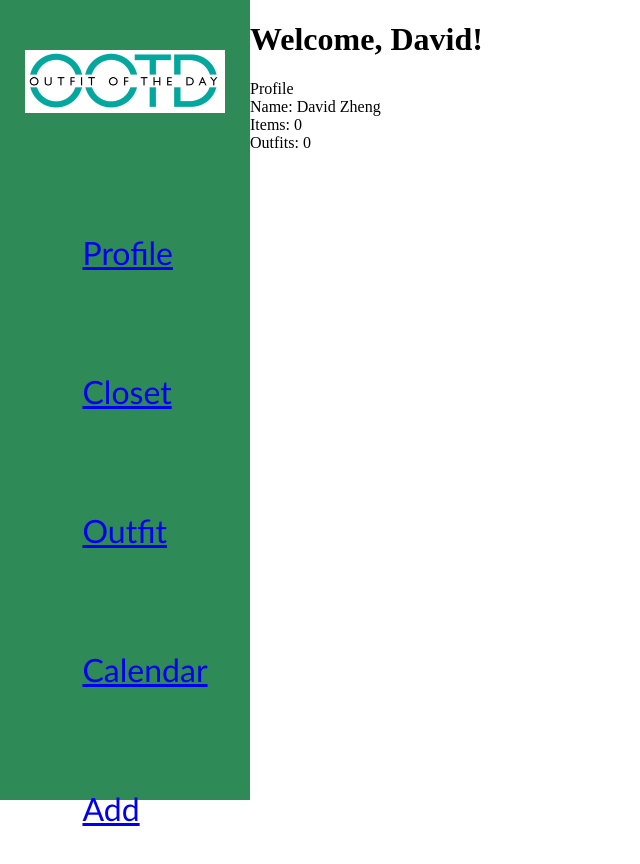
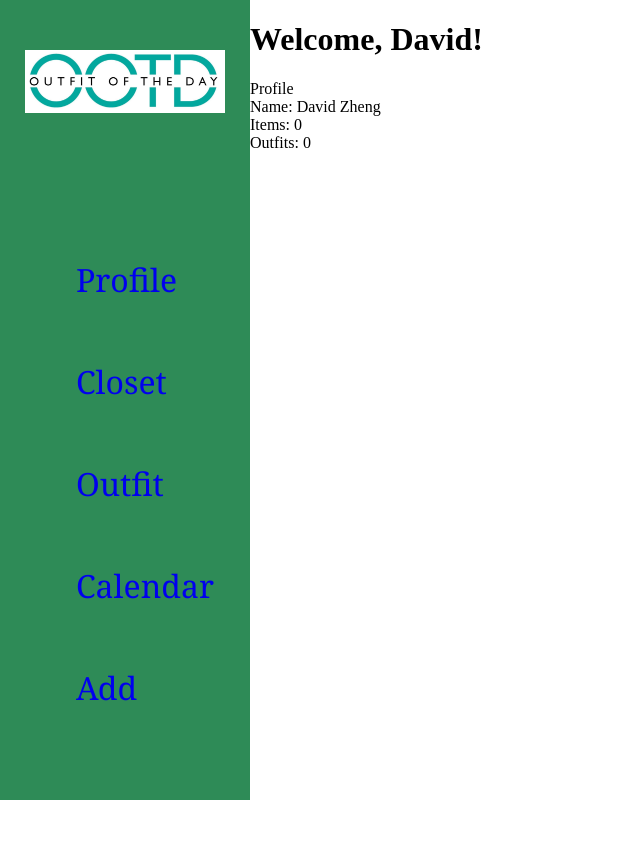
Before and after one commit to davidzheng14/ootd-project, a React (Vite) app: page / in a window 1280 px wide. Shown: the top 864 px of the page, without its empty margins (0-640 px from the left). After the commit the page ends 800 px from the top, so only its background shows below. Built offline with nearby package versions, Linux system fonts and the light colour scheme.

Commit message:
Added more CSS to sidebar

```diff
--- a/src/App.css
+++ b/src/App.css
@@ -47,6 +47,7 @@ body {
 }
 
 .app {
+
   margin: 0;
   padding: 0;
   height: 100vh;
--- a/src/components/Sidebar.css
+++ b/src/components/Sidebar.css
@@ -12,13 +12,22 @@
     margin: 50px;
 }
 
-.nav .link {
+.nav .links {
+    display: flex;
+    flex-direction: column;
     list-style: none;
     font-size: 2rem;
-    padding: 50px;
-    font-family: 'Trebuchet MS', 'Lucida Sans Unicode', 'Lucida Grande', 'Lucida Sans', Arial, sans-serif;
+    font-family: Cambria, Cochin, Georgia, Times, 'Times New Roman', serif;
+    justify-content: space-evenly;
+    flex: 1;
+    text-decoration: none;
+}
+
+.nav .links a {
+    text-decoration: none;
 }
 
 .nav .link:hover{
     background-color:green;
+    border-radius: 10px;
 }
--- a/src/components/Sidebar.jsx
+++ b/src/components/Sidebar.jsx
@@ -4,33 +4,13 @@ import ootd from '../assets/ootd.jpg';
 
 export function Sidebar() {
 
-    // <Link to="/">OOTD </Link>
-
     return (
         <nav className="nav">
-            {/* <div className="tab">
-                <Link to="/">Go to Home</Link>
-            </div>
 
-            <div className="tab">
-                <Link to="/closet">Go to Closet</Link>
-            </div>
-
-            <div className="tab">
-                <Link to="/outfit">Go to Outfit</Link>
-            </div>
-
-            <div className="tab">
-                <Link to="/calendar">Go to Calendar</Link>
-            </div>
-
-            <div className="tab">
-                <Link to="/add">Go to Add</Link>
-            </div> */}
             <div className="logo">
                 <img src={ootd} />
             </div>
-            <ul>
+            <ul className="links">
                 <li className="link">
                     <Link to="/">Profile</Link>
                 </li>
```
